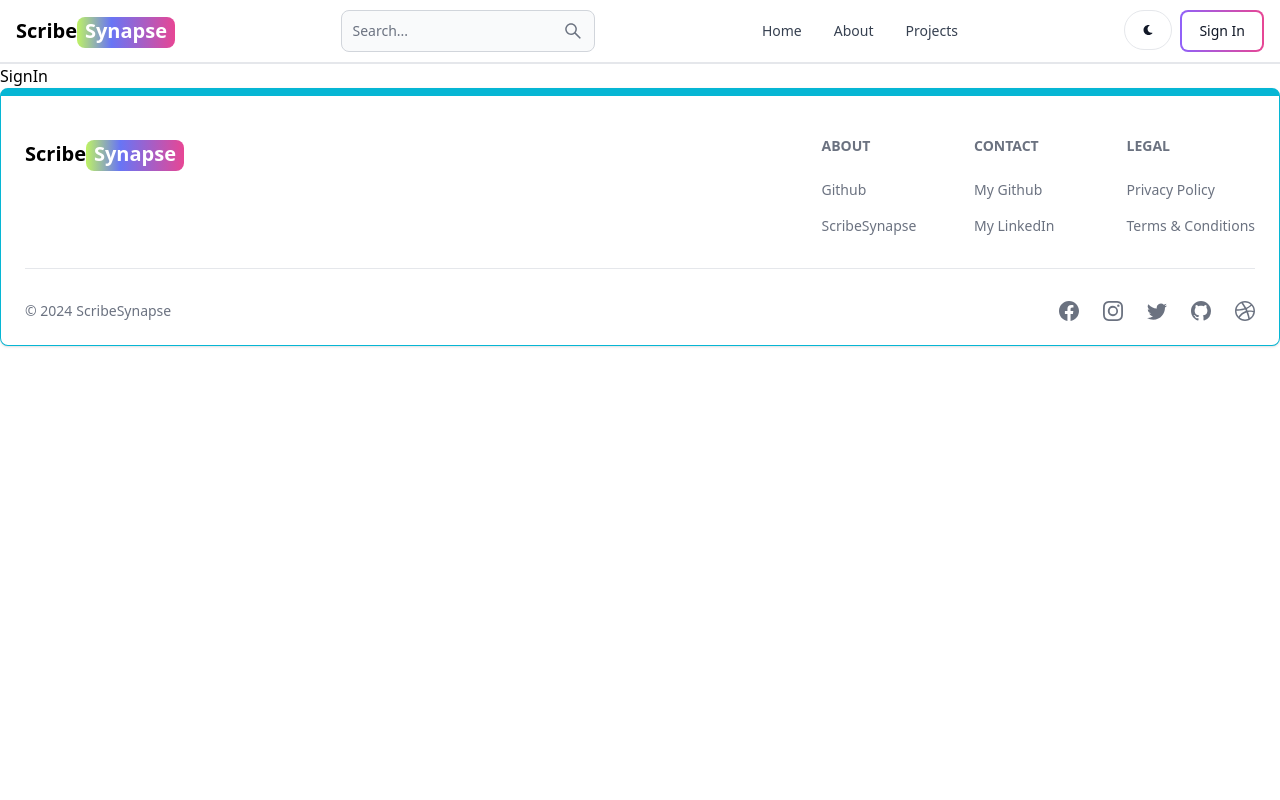
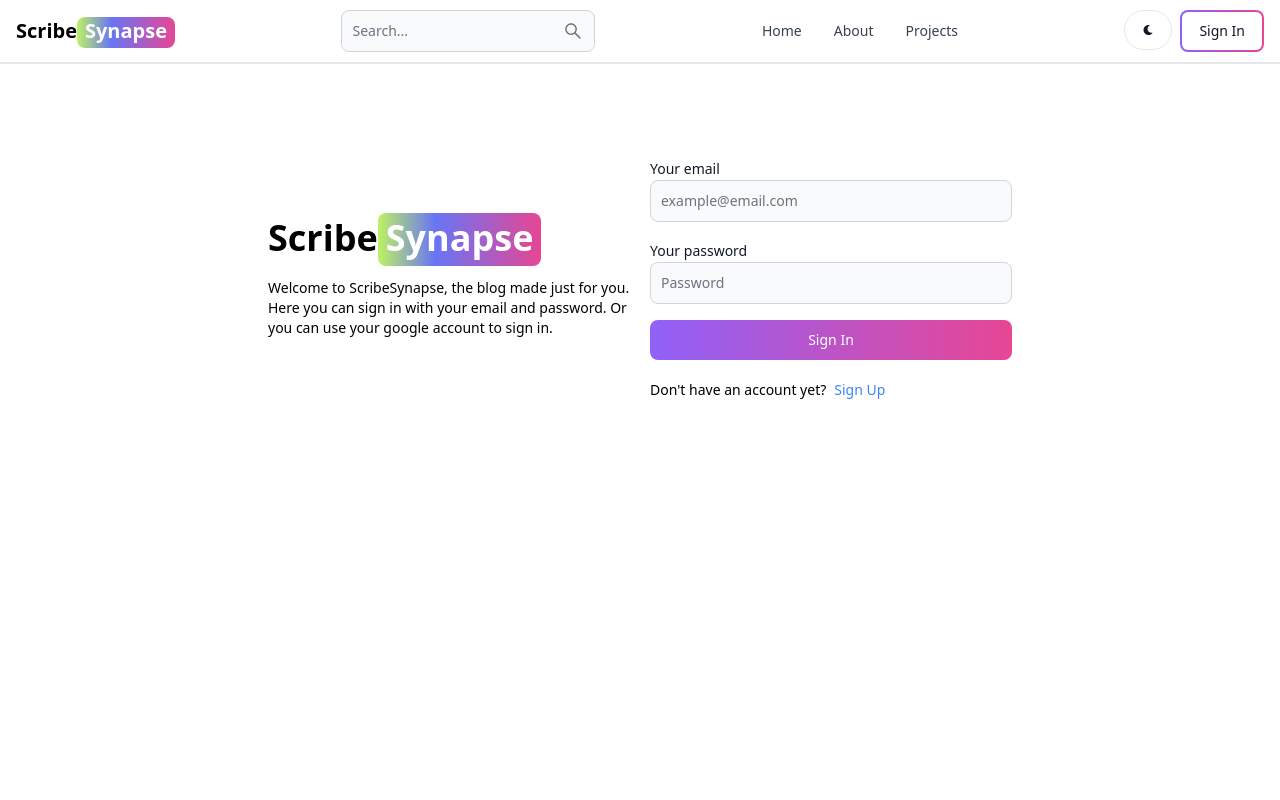
Before and after one commit to GWartelle/ScribeSynapse, a React (Vite) app in the folder client/: page /sign-in in a window 1280 px wide. Shown: the top 800 px of the page. Built offline with nearby package versions, Linux system fonts and the light colour scheme.

Commit message:
Signin page setup

```diff
--- a/client/src/pages/SignIn.jsx
+++ b/client/src/pages/SignIn.jsx
@@ -1,5 +1,117 @@
+import { Alert, Button, Label, Spinner, TextInput } from "flowbite-react";
+import { useState } from "react";
+import { Link, useNavigate } from "react-router-dom";
+
 export default function SignIn() {
+  const [formData, setFormData] = useState({});
+  const [errorMessage, setErrorMessage] = useState(null);
+  const [loading, setLoading] = useState(false);
+  const navigate = useNavigate();
+
+  const handleChange = (e) => {
+    setFormData({ ...formData, [e.target.id]: e.target.value.trim() });
+  };
+
+  const handleSubmit = async (e) => {
+    e.preventDefault();
+
+    if (!formData.email || !formData.password) {
+      return setErrorMessage("Please fill out all fields.");
+    }
+
+    try {
+      setLoading(true);
+      setErrorMessage(null);
+      const res = await fetch("/api/auth/signin", {
+        method: "POST",
+        headers: { "Content-Type": "application/json" },
+        body: JSON.stringify(formData),
+      });
+
+      const data = await res.json();
+
+      if (data.success === false) {
+        return setErrorMessage(data.message);
+      }
+
+      setLoading(false);
+
+      if (res.ok) {
+        navigate("/");
+      }
+    } catch (err) {
+      setErrorMessage(err.message);
+      setLoading(false);
+    }
+  };
+
   return (
-    <div>SignIn</div>
-  )
+    <div className="min-h-screen mt-20">
+      <div className="flex p-3 max-w-3xl mx-auto flex-col md:flex-row md:items-center gap-5">
+        {/* LEFT */}
+        <div className="flex-1">
+          <Link to="/" className="font-bold dark:text-white text-4xl">
+            Scribe
+            <span className="px-2 pb-1 bg-gradient-to-r from-lime-300 via-indigo-500 via-35% to-pink-500 rounded-lg text-white">
+              Synapse
+            </span>
+          </Link>
+          <p className="text-sm mt-5">
+            Welcome to ScribeSynapse, the blog made just for you. Here you can
+            sign in with your email and password. Or you can use your google
+            account to sign in.
+          </p>
+        </div>
+
+        {/* RIGHT */}
+        <div className="flex-1">
+          <form className="flex flex-col gap-4" onSubmit={handleSubmit}>
+            <div>
+              <Label value="Your email" />
+              <TextInput
+                type="email"
+                placeholder="example@email.com"
+                id="email"
+                onChange={handleChange}
+              />
+            </div>
+            <div>
+              <Label value="Your password" />
+              <TextInput
+                type="password"
+                placeholder="Password"
+                id="password"
+                onChange={handleChange}
+              />
+            </div>
+            <Button
+              gradientDuoTone="purpleToPink"
+              type="submit"
+              disabled={loading}
+            >
+              {loading ? (
+                <>
+                  <Spinner size="sm" />
+                  <span className="pl-3">Loading...</span>
+                </>
+              ) : (
+                "Sign In"
+              )}
+            </Button>
+          </form>
+          <div className="flex gap-2 text-sm mt-5">
+            <span>Don&apos;t have an account yet?</span>
+            <Link to="/sign-up" className="text-blue-500">
+              Sign Up
+            </Link>
+          </div>
+          {errorMessage && (
+            <Alert className="mt-5" color="failure">
+              {errorMessage}
+            </Alert>
+          )}
+        </div>
+      </div>
+    </div>
+  );
 }
--- a/client/src/pages/SignUp.jsx
+++ b/client/src/pages/SignUp.jsx
@@ -57,7 +57,9 @@ export default function SignUp() {
             </span>
           </Link>
           <p className="text-sm mt-5">
-            Welcome to ScribeSynapse, the blog made just for you.
+            Welcome to ScribeSynapse, the blog made just for you. Here you can
+            sign up by entering a username, your email address and a password.
+            Or you can use your google account to sign up.
           </p>
         </div>
         {/* RIGHT */}
@@ -106,7 +108,7 @@ export default function SignUp() {
             </Button>
           </form>
           <div className="flex gap-2 text-sm mt-5">
-            <span>Have an account?</span>
+            <span>Already have an account?</span>
             <Link to="/sign-in" className="text-blue-500">
               Sign In
             </Link>
```
